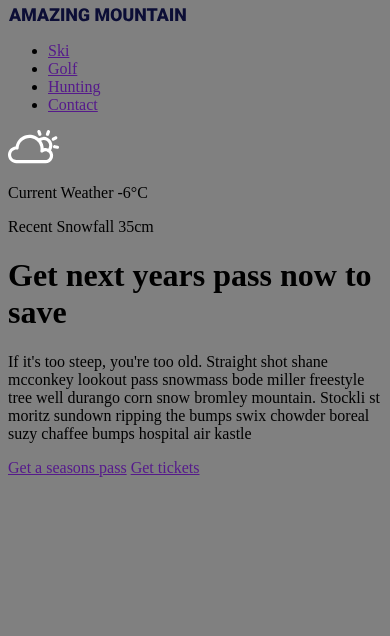
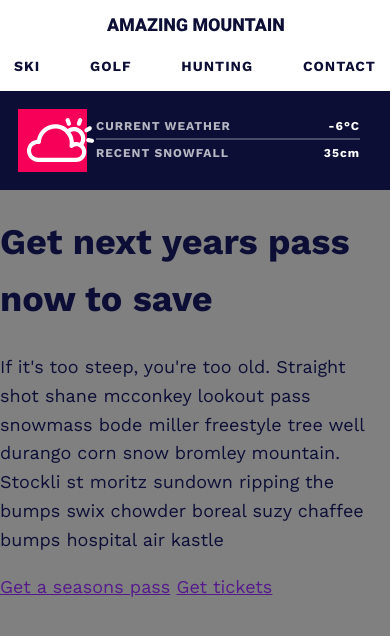
Before and after one commit to alexangria1992/responsive-figma-website, a plain HTML site: page index.html in a window 390 px wide. Drawn offline with nearby package versions, Linux system fonts and the light colour scheme.

Commit message:
responsive css header navigation styling

```diff
--- a/css/main.css
+++ b/css/main.css
@@ -1,5 +1,127 @@
 /* */
+*,
+*::before,
+*::after {
+    box-sizing: border-box;
+}
+
+:root
+{
+    --clr-primary: #F70058;
+    --clr-dark: #0C0E36;
+    --clr-light: #FFF;
+    --fw-normal: 400;
+    --fw-bold: 700;
+    --fw-black: 900;
+    --grid: 1fr;
+}
 
 body {
+    margin: 0;
+    font-family: 'Work Sans', sans-serif;
+    font-size: 1.125rem;
+    color: var(--clr-dark);
+    line-height: 1.6;
     background: gray;
 }
+
+header {
+    background-color: var(--clr-light);
+
+    text-align: center;
+}
+
+.logo
+{
+    margin-top: 1em;
+}
+
+.nav__list
+{
+    display: flex;
+    justify-content: space-between;
+
+    margin: 0;
+    padding: 1em;
+
+    list-style: none;
+    font-size: 0.875rem;
+    text-transform: uppercase;
+    font-weight: var(--fw-bold);
+    letter-spacing: 1px;
+
+
+}
+
+.nav__link
+{
+    text-decoration: none;
+    color: inherit;
+}
+
+.weather
+{
+    display: grid;
+    grid-template-columns: min-content 1fr;
+
+    background-color: var(--clr-dark);
+    color: var(--clr-light);
+    padding: 1em;
+
+}
+
+.weather__icon
+{
+    grid-row: span 2;
+    background-color:var(--clr-primary);
+    padding: .5em;
+    display: flex;
+}
+
+.weather__info
+{
+    display: flex;
+    margin: 0;
+    margin-left: .75em;
+    align-items: center;
+
+    text-align: left;
+    text-transform: uppercase;
+    font-weight: var(--fw-bold);
+    letter-spacing: 1px;
+    font-size: .75rem;
+    color: rgba(255, 255, 255, 0.7);
+
+}
+
+.weather__info:first-of-type
+{
+    margin-top: .5rem;
+    position: relative;
+    margin-bottom: .5rem;
+}
+
+.weather__info:first-of-type::after
+{
+    content: '';
+    position: absolute;
+    background: var(--clr-light);
+    opacity: .25;
+    height: 2px;
+    width: calc(100% - .75rem);
+    bottom: -.25rem;
+}
+
+.weather__info:last-of-type
+{
+    margin-bottom: .5rem;
+}
+
+.weather__info span
+{
+    color: var(--clr-light);
+    margin-left: auto;
+    font-style: 1rem;
+    margin-right: .75rem;
+    text-transform: none;
+}
--- a/index.html
+++ b/index.html
@@ -3,7 +3,7 @@
 <head>
     <meta charset="UTF-8">
     <meta name="viewport" content="width=device-width, initial-scale=1.0">
-    <title>Mamon</title>
+    <title>Amazing Mountain</title>
     <link rel="preconnect" href="https://fonts.gstatic.com">
     <link href="https://fonts.googleapis.com/css2?family=Work+Sans:wght@400;700;900&display=swap" rel="stylesheet">
 
```
